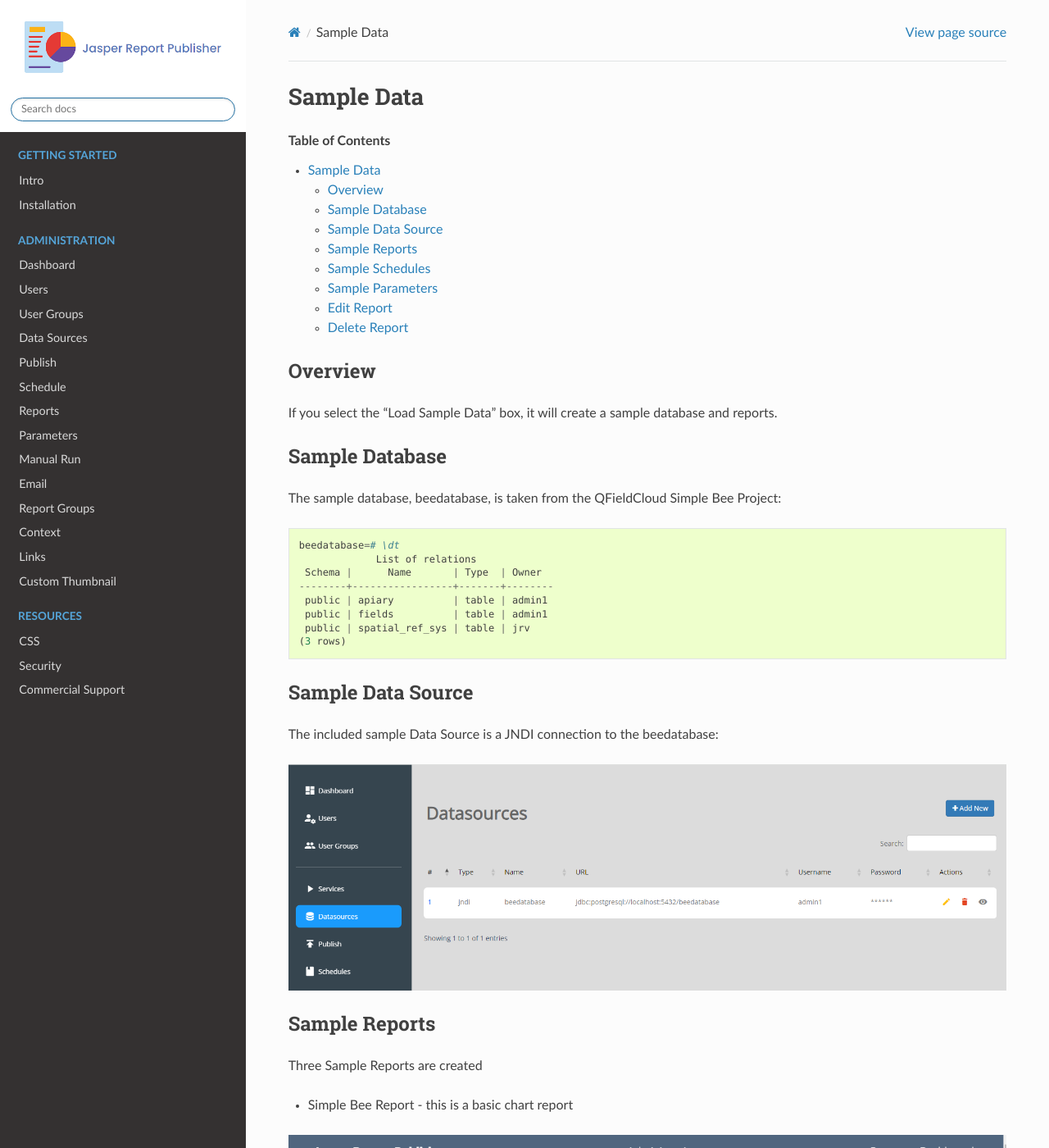
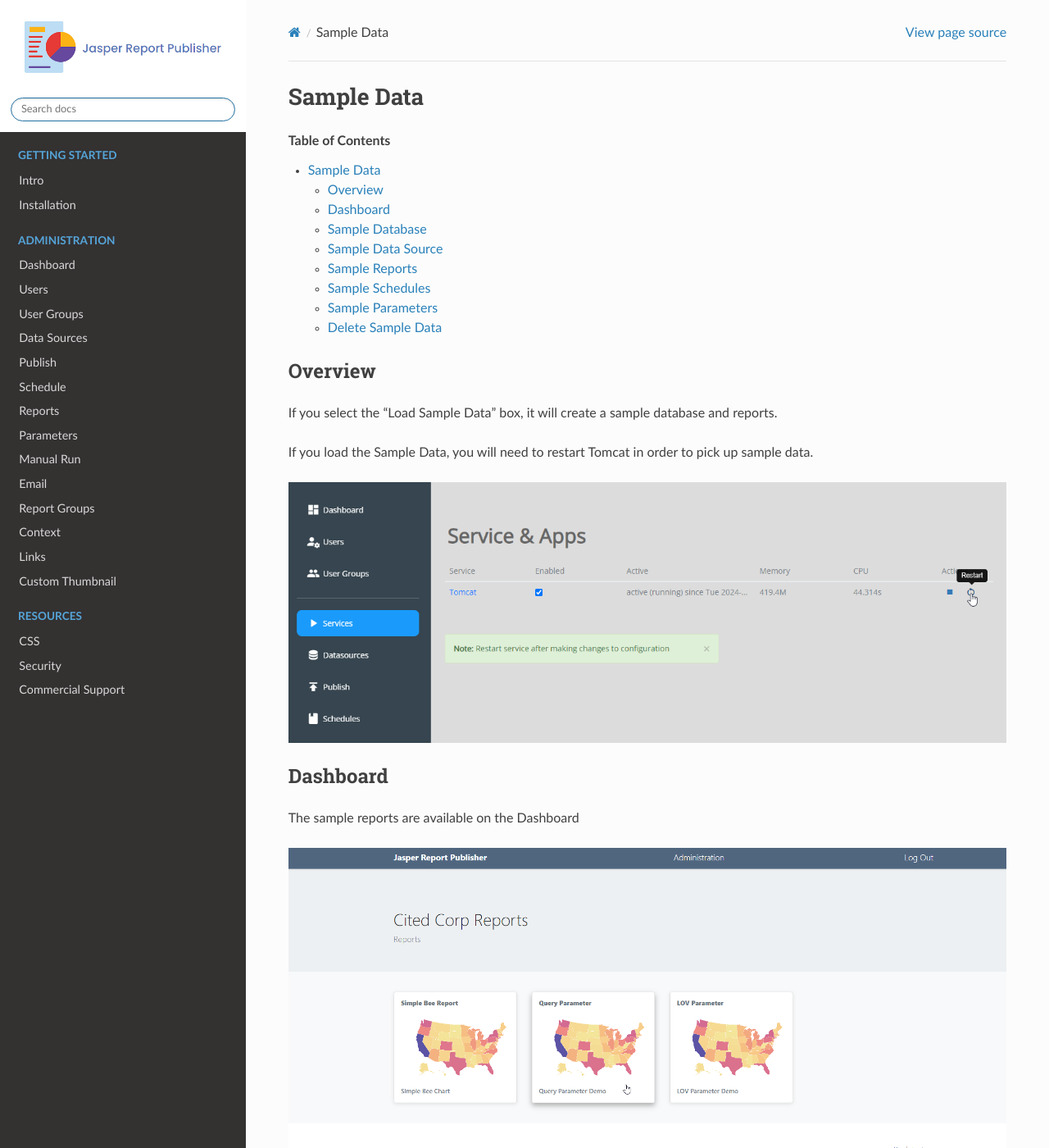
Before and after one commit to AcuGIS/jasper-report-publisher, a Sphinx documentation site: the page built from docs/components/sample/index.rst, in a window 1280 px wide and 1400 px high. Shown: the whole window at 82% size. Built offline with Sphinx 7.4.7 and the Read the Docs theme 2.0.0, drawn with Linux system fonts in a browser that asks for light colours; pages that are not in the unit, such as notebooks, are missing from menus; some of the changed text lies outside the part shown.

Commit message:
Update index.rst

```diff
--- a/docs/components/sample/index.rst
+++ b/docs/components/sample/index.rst
@@ -15,6 +15,18 @@
 ==================
 
 If you select the "Load Sample Data" box, it will create a sample database and reports.
+
+If you load the Sample Data, you will need to restart Tomcat in order to pick up sample data.
+
+.. image:: ../../_static/tomcat-restart.png
+
+
+Dashboard
+================
+
+The sample reports are available on the Dashboard
+
+.. image:: ../../_static/sample-dashboard.png
 
 Sample Database
 ================
@@ -78,14 +90,12 @@
 
 .. image:: ../../_static/sample-parameter.png
 
-Edit Report
+Delete Sample Data
 ===================
-To edit a report entry, click the Edit icon, as shown below:
 
-.. image:: _static/Edit-Report.png
+To delete the sample data:
 
-Delete Report
-===================
-To delete a report entry, click the Delete icon, as shown below:
-
-.. image:: _static/Edit-Report.png
+1. Delete Sample Schedules
+2. Delete Sample Reports
+3. Delete Sample Data Sources
+4. Drop beedatabase
```
